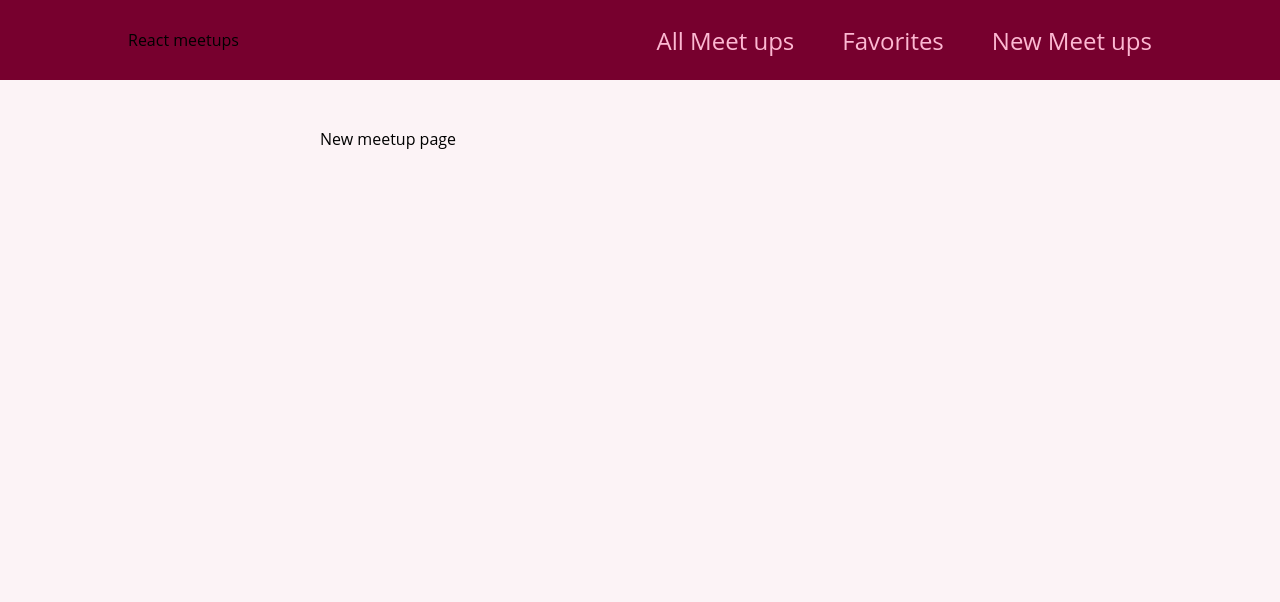
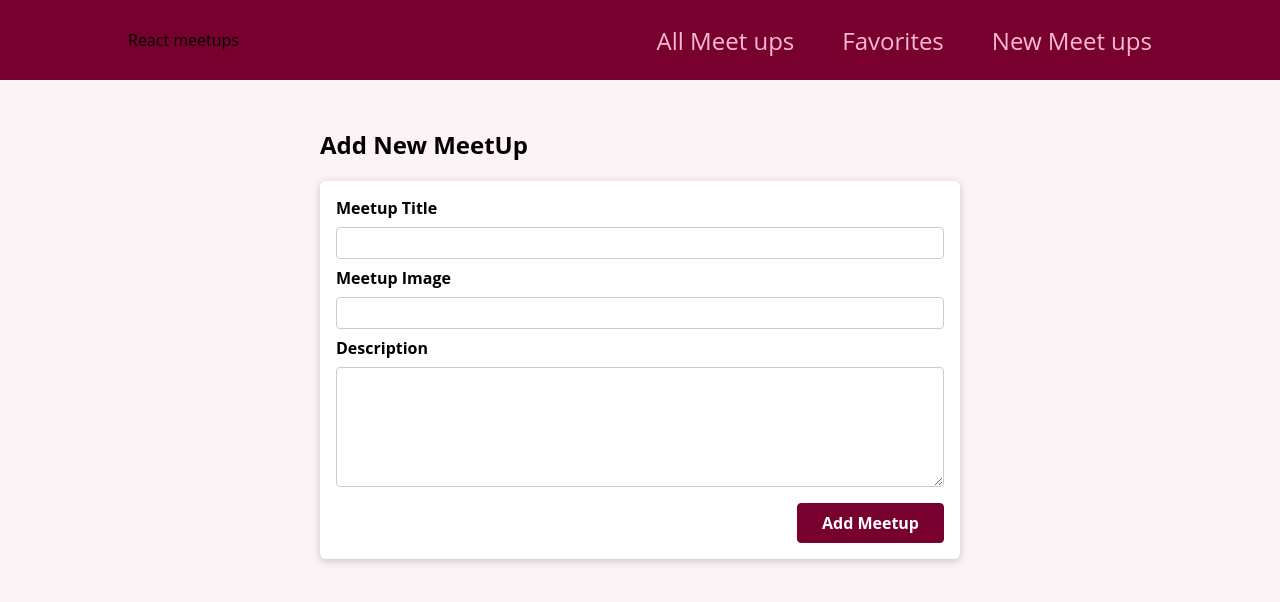
Before and after one commit to Francisomondi/Meetup-Project, a React (Create React App) app: page /newmeetup in a window 1280 px wide. Shown: the top 602 px of the page. Built offline with nearby package versions, Linux system fonts and the light colour scheme.

Commit message:
add meetup form

```diff
--- /dev/null
+++ b/src/components/meetups/NewMeetupForm.js
@@ -0,0 +1,29 @@
+import React from "react";
+import Card from "../ui/Card";
+import classes from "./NewMeetupForm.module.css";
+
+const NewMeetupForm = () => {
+  return (
+    <Card>
+      <form className={classes.form}>
+        <div className={classes.control}>
+          <label htmlFor="title">Meetup Title</label>
+          <input type="text" required id="title" />
+        </div>
+        <div className={classes.control}>
+          <label htmlFor="image">Meetup Image</label>
+          <input type="url" required id="image" />
+        </div>
+        <div className={classes.control}>
+          <label htmlFor="description">Description</label>
+          <textarea id="description" required rows="5"></textarea>
+        </div>
+        <div className={classes.actions}>
+          <button> Add Meetup</button>
+        </div>
+      </form>
+    </Card>
+  );
+};
+
+export default NewMeetupForm;
--- /dev/null
+++ b/src/components/meetups/NewMeetupForm.module.css
@@ -0,0 +1,45 @@
+.form {
+  padding: 1rem;
+}
+
+.control {
+  margin-bottom: 0.5rem;
+}
+
+.control label {
+  display: block;
+  font-weight: bold;
+  margin-bottom: 0.5rem;
+}
+
+.control input,
+.control textarea {
+  display: block;
+  font: inherit;
+  border-radius: 4px;
+  border: 1px solid #ccc;
+  padding: 0.25rem;
+  width: 100%;
+}
+
+.actions {
+  margin-top: 1rem;
+  text-align: right;
+}
+
+.actions button {
+  font: inherit;
+  cursor: pointer;
+  background-color: #77002e;
+  color: white;
+  padding: 0.5rem 1.5rem;
+  border: 1px solid #77002e;
+  border-radius: 4px;
+  font-weight: bold;
+}
+
+.actions button:hover,
+.actions button:active {
+  background-color: #a50e48;
+  border-color: #a50e48;
+}
--- a/src/pages/NewMeetup.js
+++ b/src/pages/NewMeetup.js
@@ -1,7 +1,13 @@
 import React from "react";
+import NewMeetupForm from "../components/meetups/NewMeetupForm";
 
 const NewMeetup = () => {
-  return <div>New meetup page</div>;
+  return (
+    <section>
+      <h1>Add New MeetUp</h1>
+      <NewMeetupForm />
+    </section>
+  );
 };
 
 export default NewMeetup;
```
